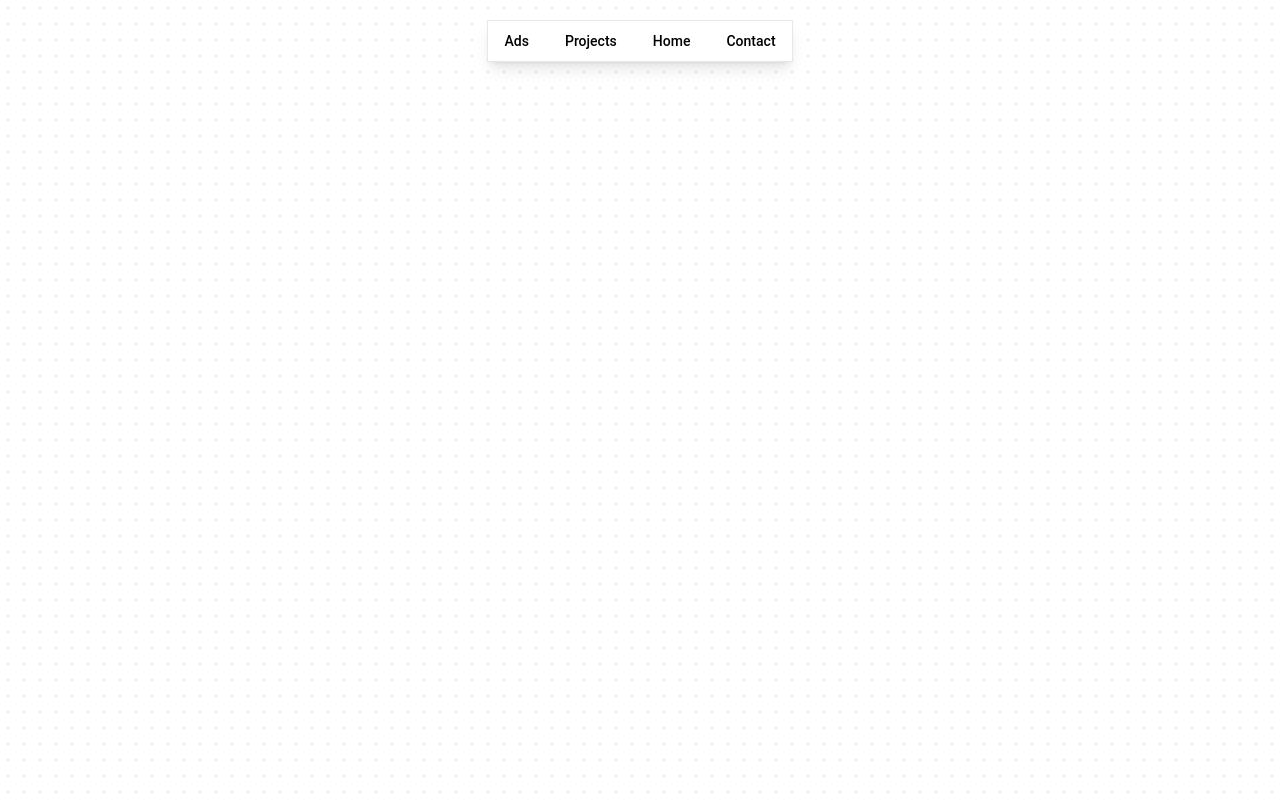
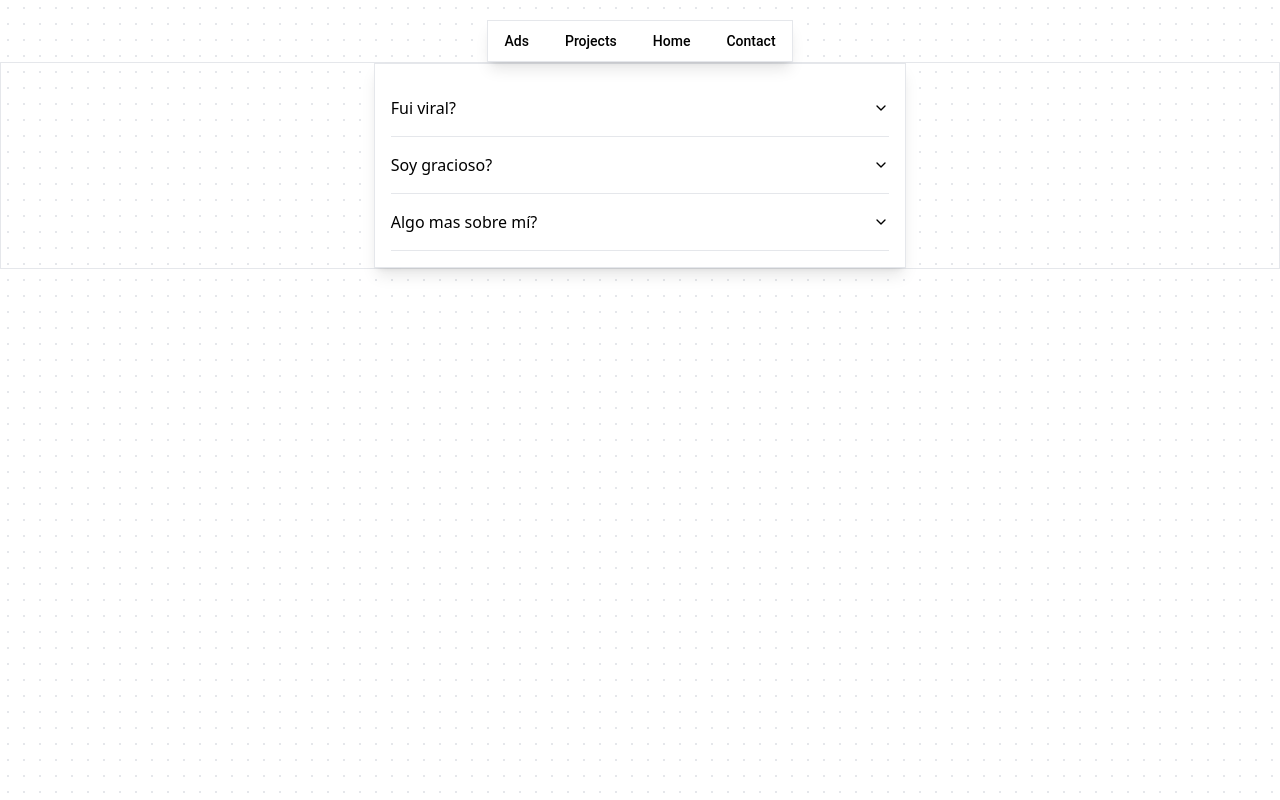
Before and after one commit to GBalatti9/portfolio-sp, a React (Vite) app: page /about in a window 1280 px wide. Built offline with nearby package versions, Linux system fonts and the light colour scheme; no server answers; the database is empty.

Commit message:
accordion

```diff
--- a/package.json
+++ b/package.json
@@ -10,6 +10,7 @@
     "preview": "vite preview"
   },
   "dependencies": {
+    "@radix-ui/react-accordion": "^1.1.2",
     "@radix-ui/react-navigation-menu": "^1.1.4",
     "@reduxjs/toolkit": "^2.2.3",
     "class-variance-authority": "^0.7.0",
--- /dev/null
+++ b/src/components/ui/accordion.jsx
@@ -0,0 +1,41 @@
+import * as React from "react"
+import * as AccordionPrimitive from "@radix-ui/react-accordion"
+import { ChevronDown } from "lucide-react"
+
+import { cn } from "@/lib/utils"
+
+const Accordion = AccordionPrimitive.Root
+
+const AccordionItem = React.forwardRef(({ className, ...props }, ref) => (
+  <AccordionPrimitive.Item ref={ref} className={cn("border-b", className)} {...props} />
+))
+AccordionItem.displayName = "AccordionItem"
+
+const AccordionTrigger = React.forwardRef(({ className, children, ...props }, ref) => (
+  <AccordionPrimitive.Header className="flex">
+    <AccordionPrimitive.Trigger
+      ref={ref}
+      className={cn(
+        "flex flex-1 items-center justify-between py-4 font-medium transition-all hover:underline [&[data-state=open]>svg]:rotate-180",
+        className
+      )}
+      {...props}>
+      {children}
+      <ChevronDown className="h-4 w-4 shrink-0 transition-transform duration-200" />
+    </AccordionPrimitive.Trigger>
+  </AccordionPrimitive.Header>
+))
+AccordionTrigger.displayName = AccordionPrimitive.Trigger.displayName
+
+const AccordionContent = React.forwardRef(({ className, children, ...props }, ref) => (
+  <AccordionPrimitive.Content
+    ref={ref}
+    className="overflow-hidden text-sm transition-all data-[state=closed]:animate-accordion-up data-[state=open]:animate-accordion-down"
+    {...props}>
+    <div className={cn("pb-4 pt-0", className)}>{children}</div>
+  </AccordionPrimitive.Content>
+))
+
+AccordionContent.displayName = AccordionPrimitive.Content.displayName
+
+export { Accordion, AccordionItem, AccordionTrigger, AccordionContent }
--- /dev/null
+++ b/src/portfolio/components/CustomAccordion.jsx
@@ -0,0 +1,33 @@
+import {
+    Accordion,
+    AccordionContent,
+    AccordionItem,
+    AccordionTrigger,
+} from "@/components/ui/accordion"
+
+const CustomAccordion = () => {
+    return (
+        <Accordion type="single" collapsible className="w-5/12 bg-white border shadow-lg p-4">
+            <AccordionItem value="item-1">
+                <AccordionTrigger>Fui viral?</AccordionTrigger>
+                <AccordionContent>
+                    No
+                </AccordionContent>
+            </AccordionItem>
+            <AccordionItem value="item-2">
+                <AccordionTrigger>Soy gracioso?</AccordionTrigger>
+                <AccordionContent>
+                    Tampoco
+                </AccordionContent>
+            </AccordionItem>
+            <AccordionItem value="item-3">
+                <AccordionTrigger>Algo mas sobre mí?</AccordionTrigger>
+                <AccordionContent>
+                    Le vendí un auto a Pachi de 5ta a fondo
+                </AccordionContent>
+            </AccordionItem>
+        </Accordion>
+    )
+}
+
+export default CustomAccordion;
--- a/src/portfolio/components/index.js
+++ b/src/portfolio/components/index.js
@@ -1,3 +1,4 @@
 export * from './WorkCard';
 export * from './WorkContainer';
 export * from './Stickers';
+export * from './CustomAccordion';
--- a/src/portfolio/layout/HomeLayout.jsx
+++ b/src/portfolio/layout/HomeLayout.jsx
@@ -1,5 +1,5 @@
 
-import NavBarCustom from "@/ui/components/NavBarCustom"
+
 import { NavBar } from "../../ui/components"
 import { Layout } from "./"
 
--- a/src/portfolio/pages/AboutPage.jsx
+++ b/src/portfolio/pages/AboutPage.jsx
@@ -3,6 +3,7 @@
 import { NavBar } from "../../ui/components";
 import { Layout } from "../layout";
 import { motion, AnimatePresence } from 'framer-motion';
+import Accordion from "../components/CustomAccordion";
 
 
 export const AboutPage = () => {
@@ -10,7 +11,9 @@
     return (
         <Layout>
                     <NavBar />
-                    <div>About page</div>
+                    <div className="border flex justify-center">
+                        <Accordion />
+                    </div>
         </Layout>
     )
 }
--- a/src/portfolio/router/PortfolioRoutes.jsx
+++ b/src/portfolio/router/PortfolioRoutes.jsx
@@ -14,6 +14,7 @@
 
                 <Route path="personal projects" element={<WorkPage />} />
                 <Route path="ads" element={<AdsPage />} />
+                <Route path="about" element={<AboutPage />} />
 
                 <Route path="/:workId" element={<ProyectPage />} />
 
```
Also changed, not shown: 1 other file (tests, documents, lock files or other folders).
